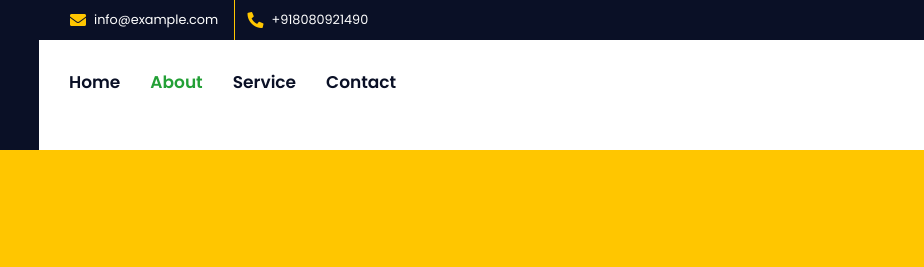
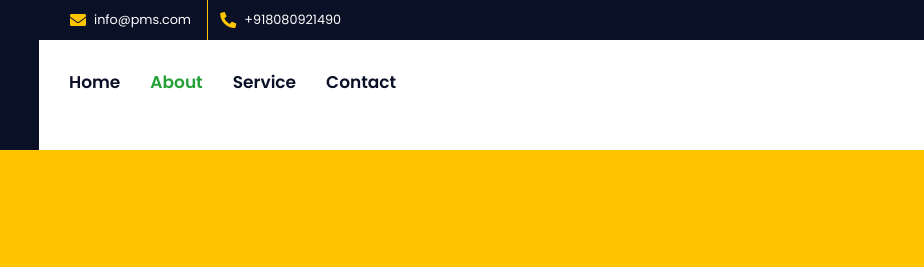
Before and after one commit to bgunjan01/PMSWeb, a plain HTML site: page about.html in a window 1280 px wide. Shown: the top 267 px of the page, 281-1205 px from the left. Drawn offline with nearby package versions, Linux system fonts and the light colour scheme.

Commit message:
merge all changes from staticsite to master (#2)
* Update index.html ipdated mission

* Update about.html changed email

infor@example to info@pms

```diff
--- a/about.html
+++ b/about.html
@@ -40,7 +40,7 @@
                     <div class="col-lg-7 text-left text-white">
                         <div class="h-100 d-inline-flex align-items-center border-right border-primary py-2 px-3">
                             <i class="fa fa-envelope text-primary mr-2"></i>
-                            <small>info@example.com</small>
+                            <small>info@pms.com</small>
                         </div>
                         <div class="h-100 d-inline-flex align-items-center py-2 px-2">
                             <i class="fa fa-phone-alt text-primary mr-2"></i>
```
